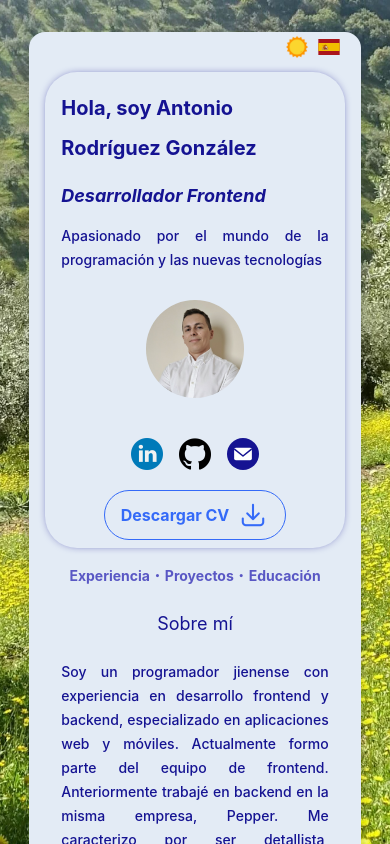
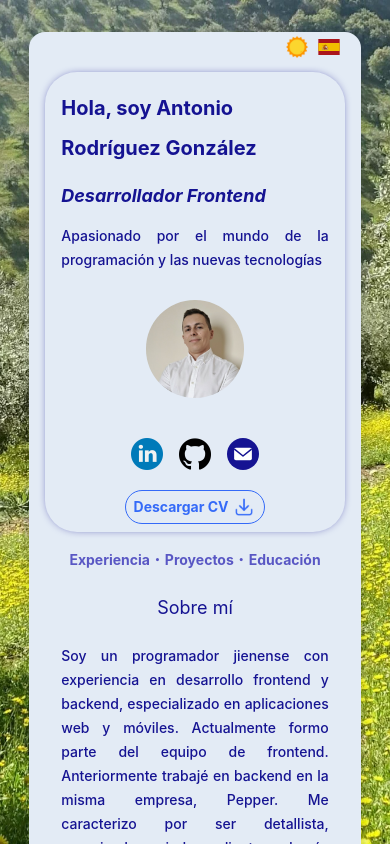
Before and after one commit to Anrogo/MyPortfolio, a Next.js app: page / in a window 390 px wide. Shown: the top 844 px of the page. Built offline with nearby package versions, Linux system fonts and the light colour scheme.

Commit message:
responsive styles for button

```diff
--- a/src/components/DownloadButton/DownloadButton.styled.ts
+++ b/src/components/DownloadButton/DownloadButton.styled.ts
@@ -16,6 +16,11 @@ export const CvIcon = styled.span<{ $src: string }>`
   mask: ${({ $src }) => `url("${$src}") center / contain no-repeat`};
   -webkit-mask: ${({ $src }) => `url("${$src}") center / contain no-repeat`};
   transition: background-color 0.3s ease;
+
+  @media (max-width: 500px) {
+    width: 24px;
+    height: 24px;
+  }
 `;
 
 export const CvButton = styled(Link)`
@@ -32,13 +37,19 @@ export const CvButton = styled(Link)`
     color 0.3s ease,
     border-color 0.3s ease;
 
-  &&:hover {
+  &:hover {
     background-color: #005bb5;
     color: #fff;
     border-color: #fff;
   }
 
-  &&:hover ${CvIcon} {
+  &:hover ${CvIcon} {
     background-color: #fff;
   }
+
+  @media (max-width: 500px) {
+    padding: 0.25rem 0.5rem;
+    gap: 0.25rem;
+    font-size: ${({ theme }) => theme.fontSize.sm};
+};
 `;
```
